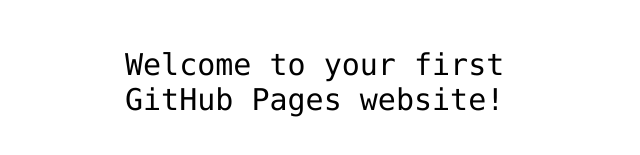
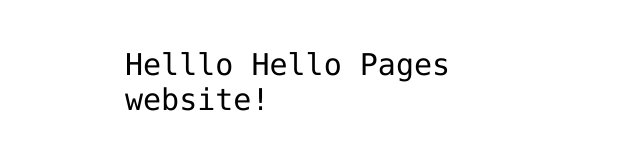
Before and after one commit to 0x8085/hello-world, a plain HTML site: page index.html in a window 1280 px wide. Shown: the part 341-496 px from the top of the page, without its empty margins (315-955 px from the left). Drawn offline with Linux system fonts and the light colour scheme.

Commit message:
test 123 hello

```diff
--- a/index.html
+++ b/index.html
@@ -12,7 +12,7 @@
 <img src="https://octodex.github.com/images/daftpunktocat-thomas.gif" id="octocat" alt="octocat-gif" />
 
 <!-- Change this code here by copy and pasting your template on line 15 -->
-<p>Welcome to your first GitHub Pages website!</p>
+<p>Helllo Hello Pages website!</p>
 
 </body>
 </html>
```
